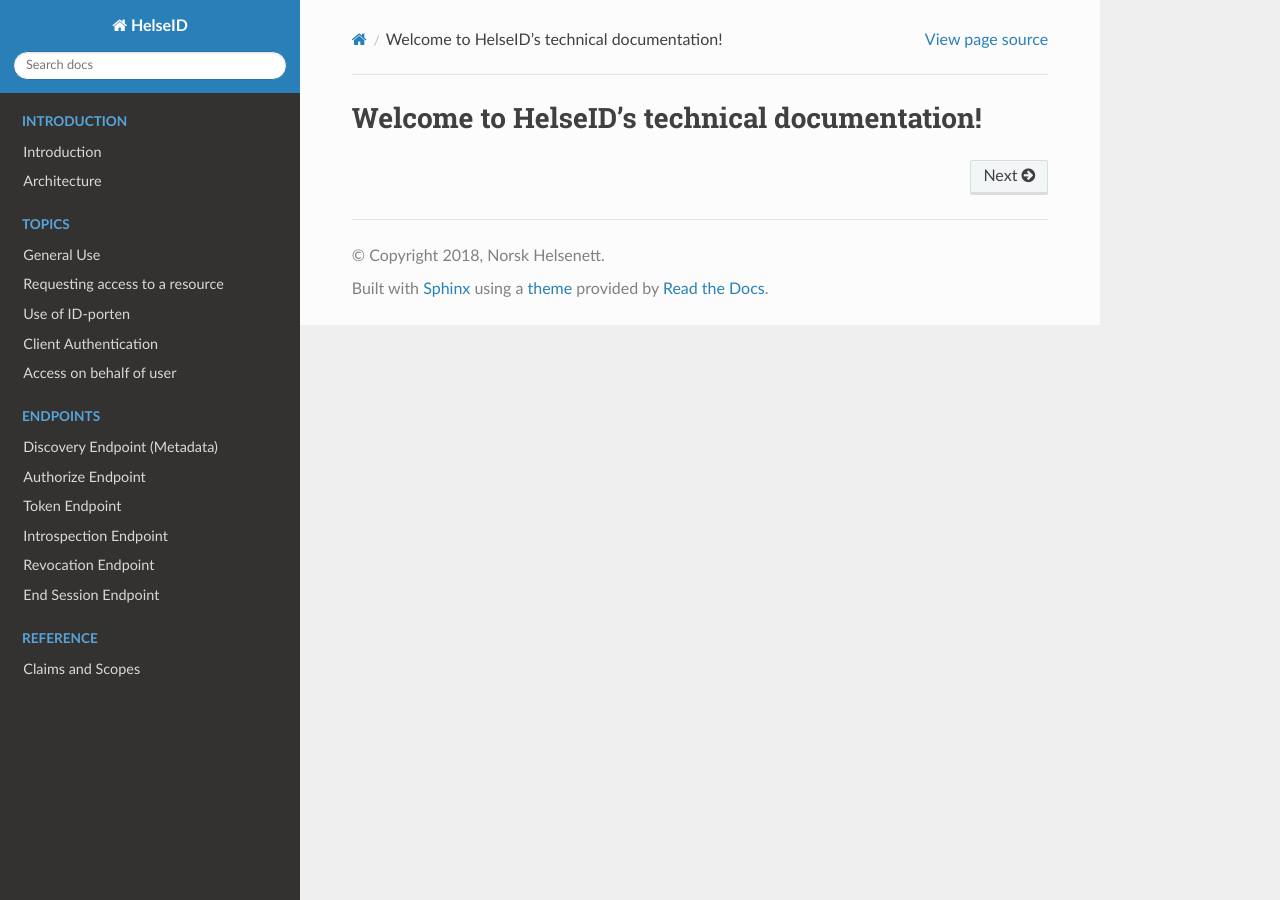
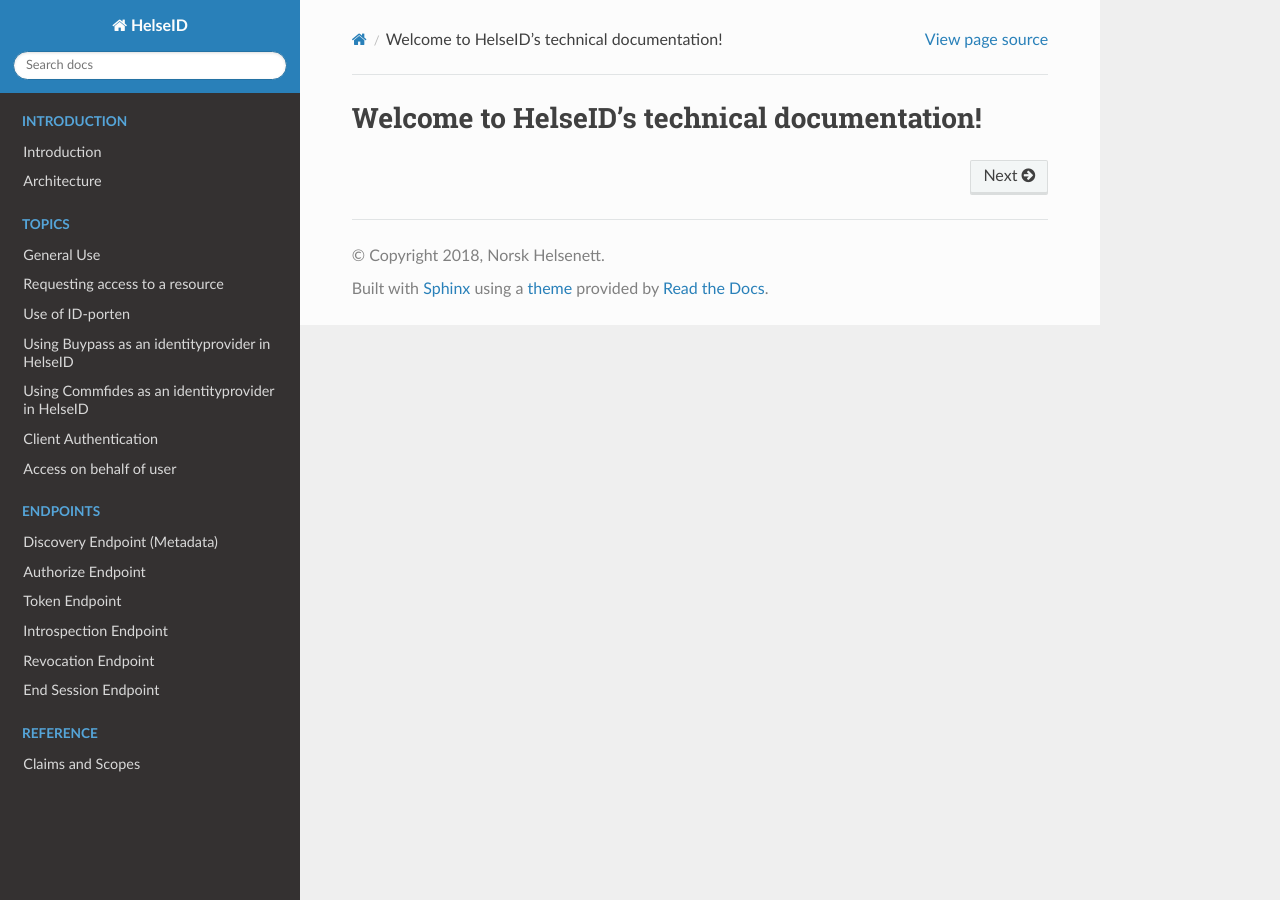
Before and after one commit to HelseID/HelseID-Public, a Sphinx documentation site: the page built from docs/index.rst, in a window 1280 px wide. Built offline with Sphinx 7.4.7 and the Read the Docs theme 2.0.0, drawn with Linux system fonts in a browser that asks for light colours; pages that are not in the unit, such as notebooks, are missing from menus; part of the change alters nothing that is shown.

Commit message:
Now contains description of Commfides

```diff
--- a/docs/index.rst
+++ b/docs/index.rst
@@ -23,6 +23,8 @@ Welcome to HelseID's technical documentation!
    topics/general_use
    topics/access_resource
    topics/id_porten
+   topics/buypass
+   topics/commfides
    topics/client_authentication
    topics/token_exchange
 
--- /dev/null
+++ b/docs/topics/commfides.rst
@@ -0,0 +1,42 @@
+Using Commfides as an identityprovider in HelseID
+================
+
+
+Commfides is a commercial e-ID and payment provider. You can read more about Commfides and their services here https://www.commfides.com/.
+Commfides is certified as an eID provider that offers an LoA of 4 (Nivå 4), which makes it suitable for the identification of health personel in Norway.
+
+.. Note:: To use your Commfides for authentication through HelseID your users will need a smartcard issued by Commfides.
+
+
+Should I use Commfides through HelseID or ID-Porten?
+^^^^^^^^^^^^^^^^^^^^^^^^^^^^^^^^^^^^^^^^^^^^^^^^^^^^^^^
+HelseID lets the users with authenticate using their Commfides smart-card directly through HelseID, or via ID-Porten.
+This choice might depend on policy or existing agreements, but could also be cost-related.
+ID-Porten requires that an agreement of use exists between Difi and your organization, and calculates a cost based on your organizations total number of authentications (not only through HelseID).
+
+
+Commfides front-end: Java applet or html based client
+^^^^^^^^^^^^^^^^^^^^^^^^^^^^^^^^^^^^^^^^^^^^^^^^^^^^^^^^
+Commfides implements two different front-end technologies for user authentication: with Java applet or html based version.
+The support for Java applets in modern web browsers is decreasing rapidly. Our recommendation is to use the html version of the front-end. Please see: https://www.commfides.com/applet/ for more information about installing the neccessary components.
+We acknowledge that not all enviroments are able to update their web browsers, so we have integrated with Commfides to support both older Java Applet front end and the newer html based client.
+
+
+Preselect Commfides as the authentication provider
+^^^^^^^^^^^^^^^^^^^^^^^^^^^^^^^^^^^^^^^^^^^^^^^^
+If you always know that your users will authenticate using their smartcard issued by Commfides, it is possible to preselect Buypass by giving HelseID a "hint" in the authentication request.
+This hint will redirect the user directly to Commfides authentication, skipping the HelseID portals overview of our different identity providers.
+
+You can preselect Commfides by using the ``acr_values`` request parameter in the protocol message sent to HelseID.
+
+**Example**
+::
+    GET /connect/authorize?
+        client_id=client1&
+        scope=openid&
+        response_type=id_token&
+        redirect_uri=https://myapp/callback&
+        state=abc&
+        nonce=xyz&
+        acr_values=idp:commfides
+(URL encoding removed, and line breaks added for readability)
```
